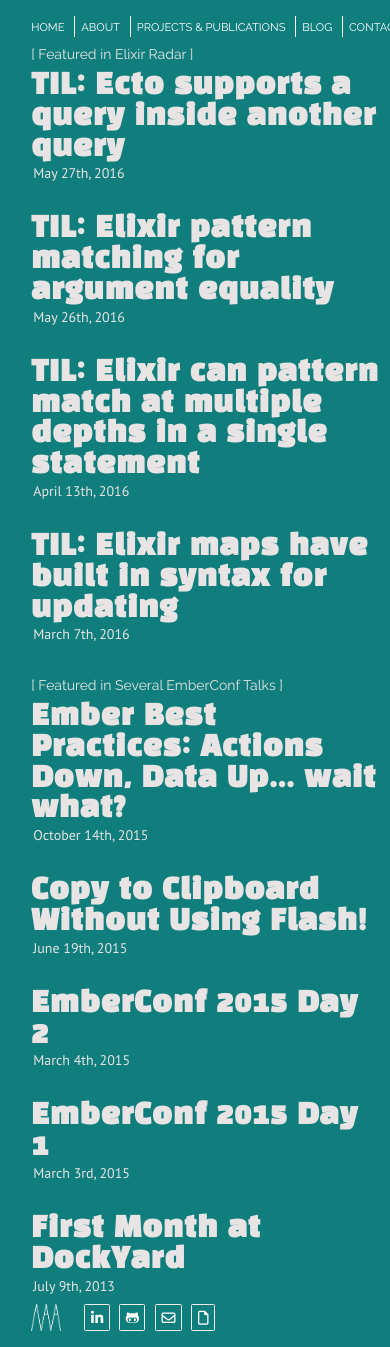
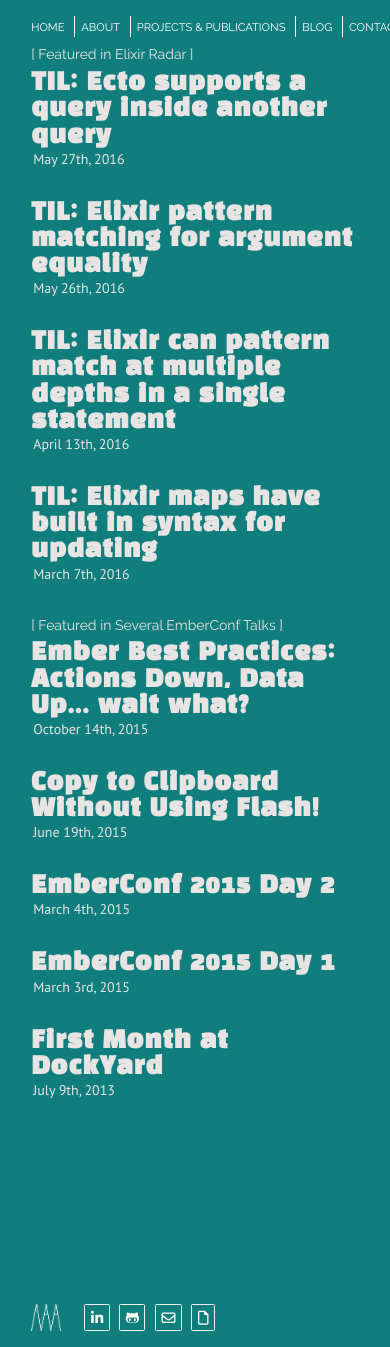
Before and after one commit to maabernethy/maabernethy.github.io, a Jekyll site: the page built from blog.md, in a window 390 px wide. Built offline with Jekyll 4.4.1, drawn with Linux system fonts in a browser that asks for light colours; nearby versions of some CDN libraries; library files that are not in the unit come from our copies.

Commit message:
Blog = responsive

```diff
--- a/_sass/layout.scss
+++ b/_sass/layout.scss
@@ -31,6 +31,7 @@
 
   .blog_entry {
     margin-bottom: 30px;
+    padding-right: 8%;
   }
 
   .container {
--- a/_sass/responsive.scss
+++ b/_sass/responsive.scss
@@ -19,6 +19,12 @@
     }
     .condense {
       width: 70%;
+    }
+
+    &#blog {
+      h4 {
+        font-size: 1.7em;
+      }
     }
 
     &#projects {
```
